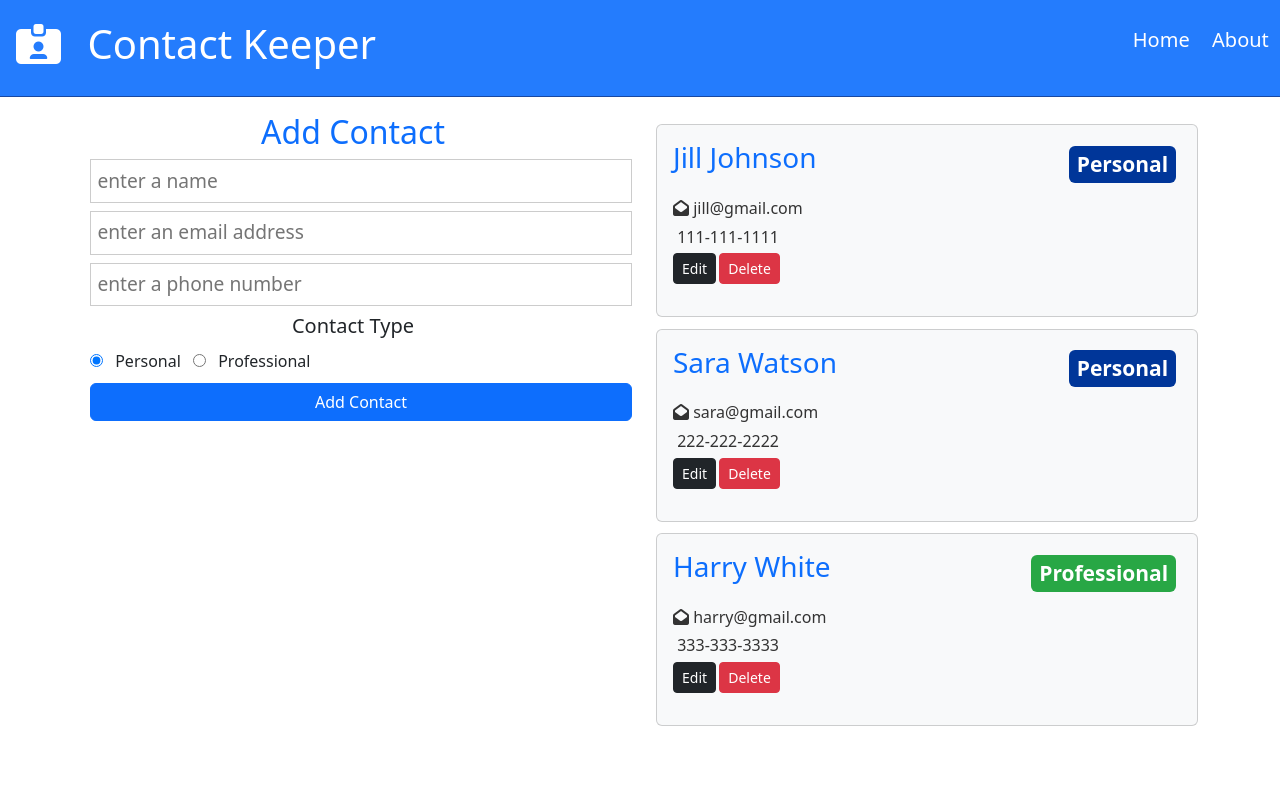
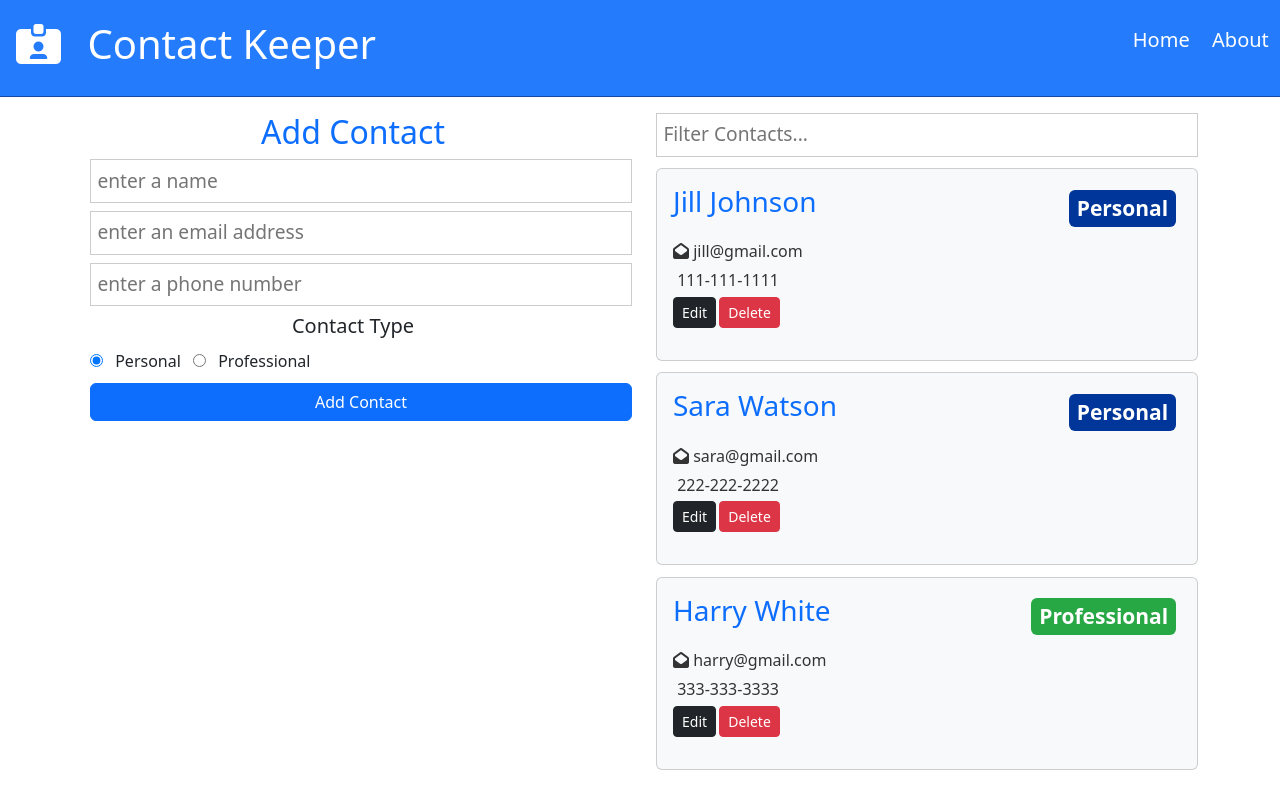
Before and after one commit to fizzo999/contact-keeper, a React (Create React App) app in the folder client/: page / in a window 1280 px wide. Built offline with nearby package versions, Linux system fonts and the light colour scheme; some icons are missing.

Commit message:
filter setup correctly

```diff
--- a/client/src/components/contacts/ContactFilter.js
+++ b/client/src/components/contacts/ContactFilter.js
@@ -1,9 +1,37 @@
-import React, { useContext, useRef } from 'react';
+import React, { useContext, useRef, useEffect } from 'react';
 import ContactContext from '../../context/contact/contactContext.js';
 
 const ContactFilter = () => {
   const contactContext = useContext(ContactContext);
-  return <div>ContactFilter</div>;
+
+  const text = useRef('');
+
+  const { filterContacts, clearFilter, filtered } = contactContext;
+
+  useEffect(() => {
+    if (filtered === null) {
+      text.current.value = '';
+    }
+  });
+  // }, filtered)
+
+  const onChange = e => {
+    if (text.current.value !== '') {
+      filterContacts(e.target.value);
+    } else {
+      clearFilter();
+    }
+  };
+  return (
+    <form>
+      <input
+        ref={text}
+        type='text'
+        placeHolder='Filter Contacts...'
+        onChange={onChange}
+      />
+    </form>
+  );
 };
 
 export default ContactFilter;
--- a/client/src/components/contacts/ContactForm.js
+++ b/client/src/components/contacts/ContactForm.js
@@ -106,10 +106,9 @@ const ContactForm = () => {
       </div>
       {current && (
         <div>
-          <button
-            className='btn btn-light btn-block'
-            onClick={clearAll}
-          ></button>
+          <button className='btn btn-light btn-block' onClick={clearAll}>
+            clear this form
+          </button>
         </div>
       )}
     </form>
--- a/client/src/components/contacts/ContactItem.js
+++ b/client/src/components/contacts/ContactItem.js
@@ -61,7 +61,7 @@ const ContactItem = ({ contactprop }) => {
 };
 
 ContactItem.propTypes = {
-  contact: PropTypes.object.isRequired,
+  contactprop: PropTypes.object.isRequired,
 };
 
 export default ContactItem;
--- a/client/src/components/pages/Home.js
+++ b/client/src/components/pages/Home.js
@@ -1,6 +1,7 @@
 import React from 'react';
 import Contacts from '../contacts/Contacts.js';
 import ContactForm from '../contacts/ContactForm.js';
+import ContactFilter from '../contacts/ContactFilter.js';
 
 const Home = () => {
   return (
@@ -9,6 +10,7 @@ const Home = () => {
         <ContactForm />
       </div>
       <div>
+        <ContactFilter />
         <Contacts />
       </div>
     </div>
```
